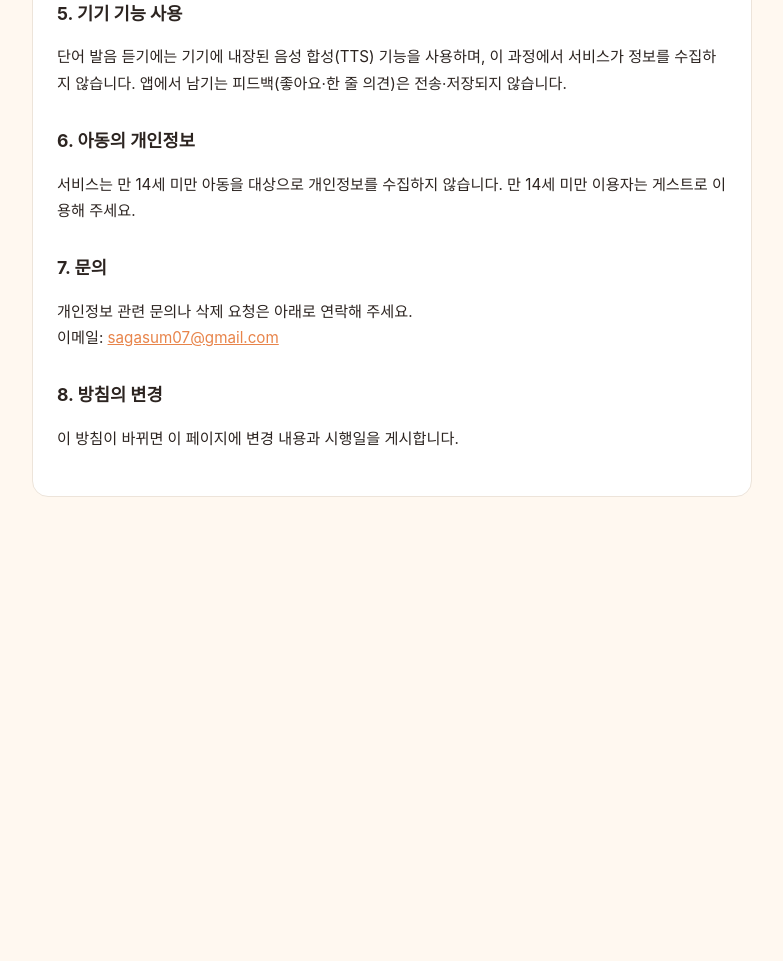
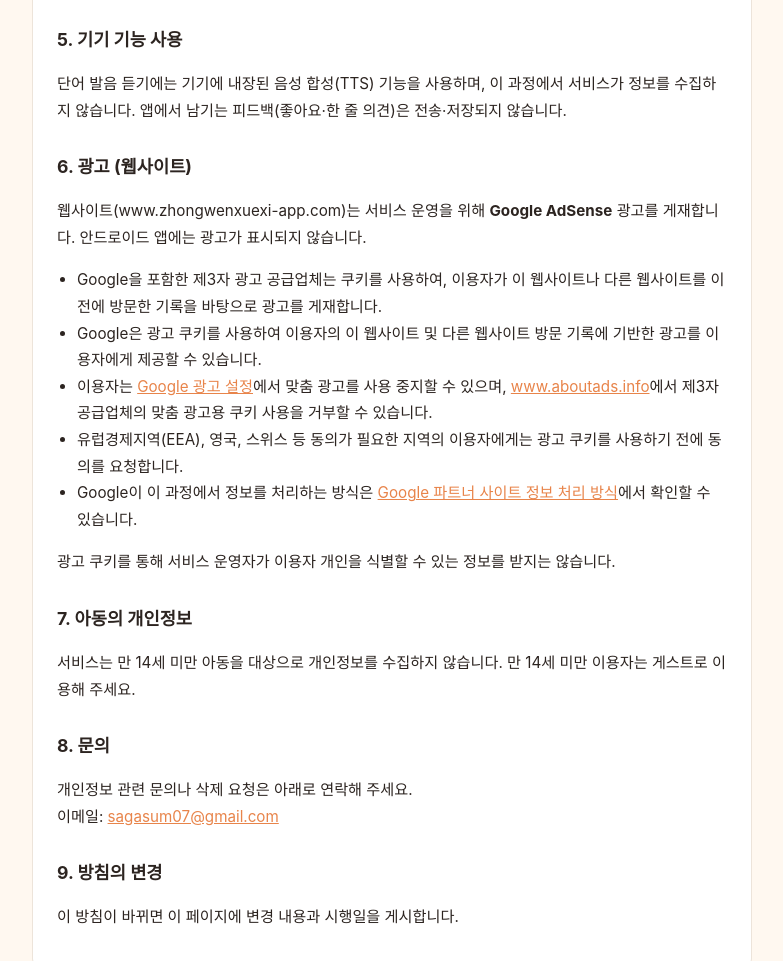
Before and after one commit to sagasum07/Hanzi-game, a website: page privacy.html in a window 1280 px wide. Shown: the part 1313-2274 px from the top of the page, without its empty margins (248-1031 px from the left). Before the commit the page ends 1858 px from the top, so only its background shows below. Drawn offline with Linux system fonts and the light colour scheme.

Commit message:
feat: 웹사이트에 Google AdSense 코드와 ads.txt 추가
- 메인·단어 목록·소개·개인정보처리방침 페이지에 AdSense 코드 삽입
- 앱용 파일(www/)을 만들 때 AdSense 코드를 자동 제거 (앱 안 광고는 정책 위반)
- ads.txt 추가
- 개인정보처리방침에 광고(웹사이트) 항목 추가: 쿠키, 맞춤 광고 해제 방법, 동의 안내

Co-Authored-By: Claude Opus 5.5 <noreply@anthropic.com>

```diff
--- /dev/null
+++ b/ads.txt
@@ -0,0 +1 @@
+google.com, pub-8544888666744598, DIRECT, f08c47fec0942fa0
--- a/privacy.html
+++ b/privacy.html
@@ -51,11 +51,14 @@
     th { background: var(--bg); }
     a { color: var(--accent); }
   </style>
+  <!-- adsense:start (웹사이트 전용 — 앱용 파일을 만들 때 scripts/build-web.mjs 가 자동으로 제거) -->
+  <script async src="https://pagead2.googlesyndication.com/pagead/js/adsbygoogle.js?client=ca-pub-8544888666744598" crossorigin="anonymous"></script>
+  <!-- adsense:end -->
 </head>
 <body>
   <main>
     <h1>中文学习 개인정보처리방침</h1>
-    <p class="updated">시행일: 2026년 10월 12일 (이전: 2026년 10월 5일)</p>
+    <p class="updated">시행일: 2026년 11월 15일 (이전: 2026년 10월 12일, 2026년 10월 5일)</p>
 
     <p>中文学习(이하 "서비스")는 HSK 중국어 단어·문장 학습 게임으로, 안드로이드 앱과 웹사이트(<a href="https://www.zhongwenxuexi-app.com">www.zhongwenxuexi-app.com</a>)로 제공됩니다. 서비스는 학습 기록을 저장하는 데 꼭 필요한 정보만 처리하며, 이 방침은 어떤 정보를 왜, 어떻게 처리하는지 설명합니다.</p>
 
@@ -76,7 +79,7 @@
         <td>학습 기록이 사용 중인 기기(브라우저 또는 앱) 안에만 저장되며, 서비스 운영자에게 전송되지 않습니다.</td>
       </tr>
     </table>
-    <p>서비스는 위치 정보, 연락처, 사진 등 그 밖의 개인정보를 수집하지 않습니다. 광고나 이용 행태 분석(트래킹) 도구도 사용하지 않습니다.</p>
+    <p>서비스는 위치 정보, 연락처, 사진 등 그 밖의 개인정보를 수집하지 않으며, 이용 행태 분석(트래킹) 도구도 사용하지 않습니다. 다만 <strong>웹사이트</strong>에는 아래 "6. 광고(웹사이트)"와 같이 Google 광고가 표시될 수 있습니다. <strong>안드로이드 앱에는 광고가 없습니다.</strong></p>
 
     <h2>2. 이용 목적</h2>
     <ul>
@@ -101,14 +104,25 @@
     <h2>5. 기기 기능 사용</h2>
     <p>단어 발음 듣기에는 기기에 내장된 음성 합성(TTS) 기능을 사용하며, 이 과정에서 서비스가 정보를 수집하지 않습니다. 앱에서 남기는 피드백(좋아요·한 줄 의견)은 전송·저장되지 않습니다.</p>
 
-    <h2>6. 아동의 개인정보</h2>
+    <h2>6. 광고 (웹사이트)</h2>
+    <p>웹사이트(www.zhongwenxuexi-app.com)는 서비스 운영을 위해 <strong>Google AdSense</strong> 광고를 게재합니다. 안드로이드 앱에는 광고가 표시되지 않습니다.</p>
+    <ul>
+      <li>Google을 포함한 제3자 광고 공급업체는 쿠키를 사용하여, 이용자가 이 웹사이트나 다른 웹사이트를 이전에 방문한 기록을 바탕으로 광고를 게재합니다.</li>
+      <li>Google은 광고 쿠키를 사용하여 이용자의 이 웹사이트 및 다른 웹사이트 방문 기록에 기반한 광고를 이용자에게 제공할 수 있습니다.</li>
+      <li>이용자는 <a href="https://adssettings.google.com" target="_blank" rel="noopener">Google 광고 설정</a>에서 맞춤 광고를 사용 중지할 수 있으며, <a href="https://www.aboutads.info/choices" target="_blank" rel="noopener">www.aboutads.info</a>에서 제3자 공급업체의 맞춤 광고용 쿠키 사용을 거부할 수 있습니다.</li>
+      <li>유럽경제지역(EEA), 영국, 스위스 등 동의가 필요한 지역의 이용자에게는 광고 쿠키를 사용하기 전에 동의를 요청합니다.</li>
+      <li>Google이 이 과정에서 정보를 처리하는 방식은 <a href="https://policies.google.com/technologies/partner-sites" target="_blank" rel="noopener">Google 파트너 사이트 정보 처리 방식</a>에서 확인할 수 있습니다.</li>
+    </ul>
+    <p>광고 쿠키를 통해 서비스 운영자가 이용자 개인을 식별할 수 있는 정보를 받지는 않습니다.</p>
+
+    <h2>7. 아동의 개인정보</h2>
     <p>서비스는 만 14세 미만 아동을 대상으로 개인정보를 수집하지 않습니다. 만 14세 미만 이용자는 게스트로 이용해 주세요.</p>
 
-    <h2>7. 문의</h2>
+    <h2>8. 문의</h2>
     <p>개인정보 관련 문의나 삭제 요청은 아래로 연락해 주세요.<br>
       이메일: <a href="mailto:sagasum07@gmail.com">sagasum07@gmail.com</a></p>
 
-    <h2>8. 방침의 변경</h2>
+    <h2>9. 방침의 변경</h2>
     <p>이 방침이 바뀌면 이 페이지에 변경 내용과 시행일을 게시합니다.</p>
   </main>
 </body>
--- a/scripts/build-seo.mjs
+++ b/scripts/build-seo.mjs
@@ -54,6 +54,9 @@ function page({ path, title, description, body, jsonLd }) {
   <link rel="icon" href="/favicon.png">
   <link rel="stylesheet" href="/pages.css">
   ${jsonLd ? `<script type="application/ld+json">${JSON.stringify(jsonLd)}</script>` : ''}
+  <!-- adsense:start (웹사이트 전용 — 앱용 파일을 만들 때 scripts/build-web.mjs 가 자동으로 제거) -->
+  <script async src="https://pagead2.googlesyndication.com/pagead/js/adsbygoogle.js?client=ca-pub-8544888666744598" crossorigin="anonymous"></script>
+  <!-- adsense:end -->
 </head>
 <body>
   <header class="site-header">
```
Also changed, not shown: about.html (+3 -0 lines), index.html (+3 -0 lines), scripts/build-web.mjs (+6 -1 lines), words/hsk-1.html (+3 -0 lines), words/hsk-2.html (+3 -0 lines), words/hsk-3.html (+3 -0 lines), words/hsk-4.html (+3 -0 lines), words/hsk-5.html (+3 -0 lines), words/hsk-6.html (+3 -0 lines), words/index.html (+3 -0 lines).
